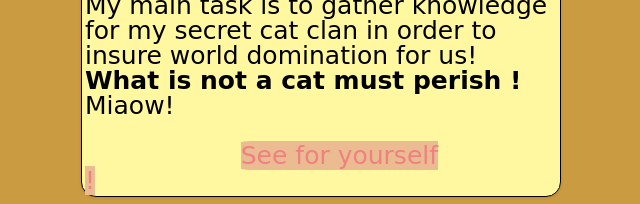
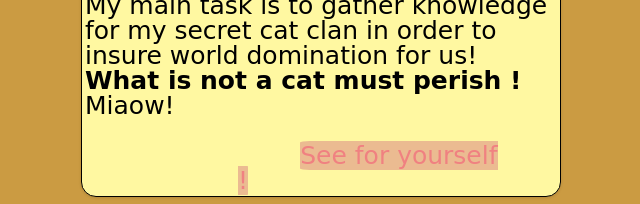
Before and after one commit to Bigovsky/profile, a plain HTML site: page index.html in a window 1280 px wide. Shown: the part 270-474 px from the top of the page, without its empty margins (319-959 px from the left). Drawn offline with Linux system fonts and the light colour scheme; a web font is replaced by a local one.

Commit message:
fix exclamation mark5

```diff
--- a/index.html
+++ b/index.html
@@ -14,7 +14,9 @@
         <h1>Reda Babouchecat</h1>
         <h2>Programmer cat level 1</h2>
         <p>My main task is to gather knowledge for my secret cat clan in order to insure world domination for us! <strong>What is not a cat must perish !</strong> Miaow!</p>
+        <div id="rspv">
         <a href="https://coleandmarmalade.com/2018/03/18/cats-are-planning-world-domination/" target="_blank" class="btn-style">See for yourself !</a>
+        </div>
       </div>
       <div class="card">
         <ul class="list-inline">
--- a/style.css
+++ b/style.css
@@ -111,3 +111,7 @@ a:hover{
   border-radius: 5%;
   box-shadow: 0 14px 28px rgba(0,0,0,0.5);
 }
+
+#rspv{
+  text-align: center;
+}
```
